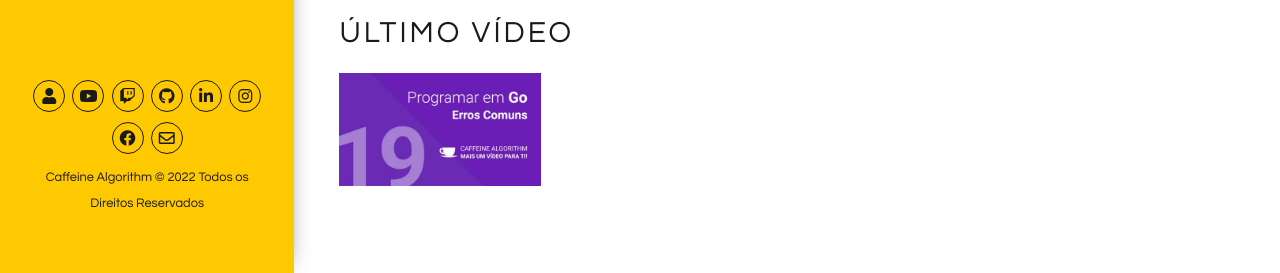
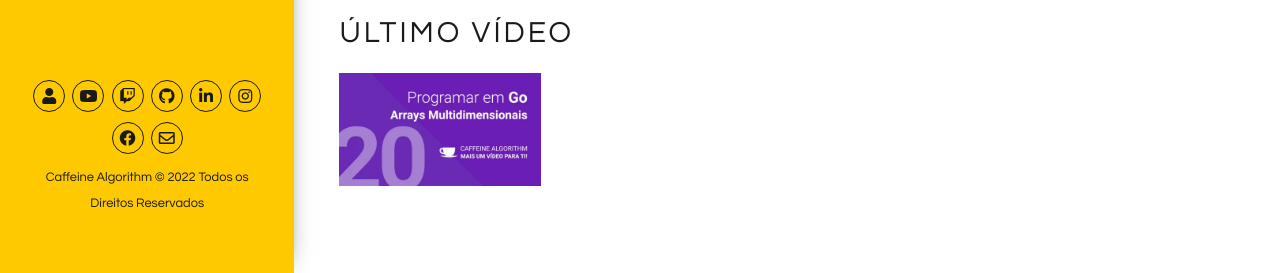
Before and after one commit to caffeinealgorithm/caffeinealgorithm.github.io, a Jekyll site: the page built from index.html, in a window 1280 px wide and 1141 px high. Shown: the part 865-1138 px from the top of the window. Built offline with Jekyll 4.4.1, drawn with Linux system fonts in a browser that asks for light colours.

Commit message:
Add 20º episode of the Go programming series

```diff
--- a/index.html
+++ b/index.html
@@ -76,7 +76,7 @@ keywords: organização, desenvolvimento, cafeína, algoritmos, publicações, v
       </div>
 
       <div class="row">
-        {% for video in site.go %} {% if video.id == "/go/19" %}
+        {% for video in site.go %} {% if video.id == "/go/20" %}
         <div class="col-xs-12 col-sm-3 col-sm-6 col-lg-6 col-xl-3">
           <a
             href="https://www.youtube.com/embed/{{ video.custom_id }}"
```
Also changed, not shown: _go/20.md (added, +5 -0 lines), assets/img/playlists/go/20.png (added), assets/img/playlists/go/20.webp (added).
